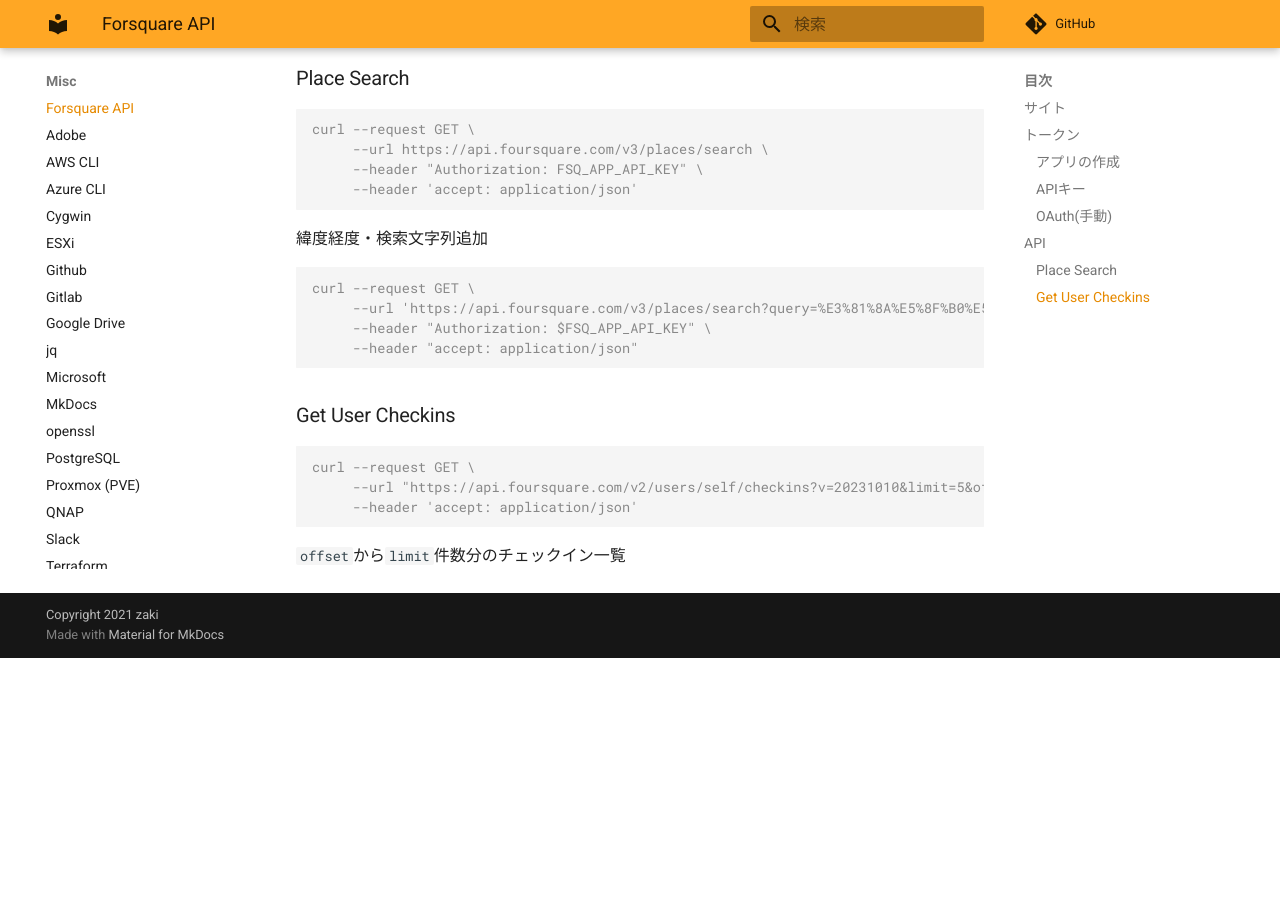
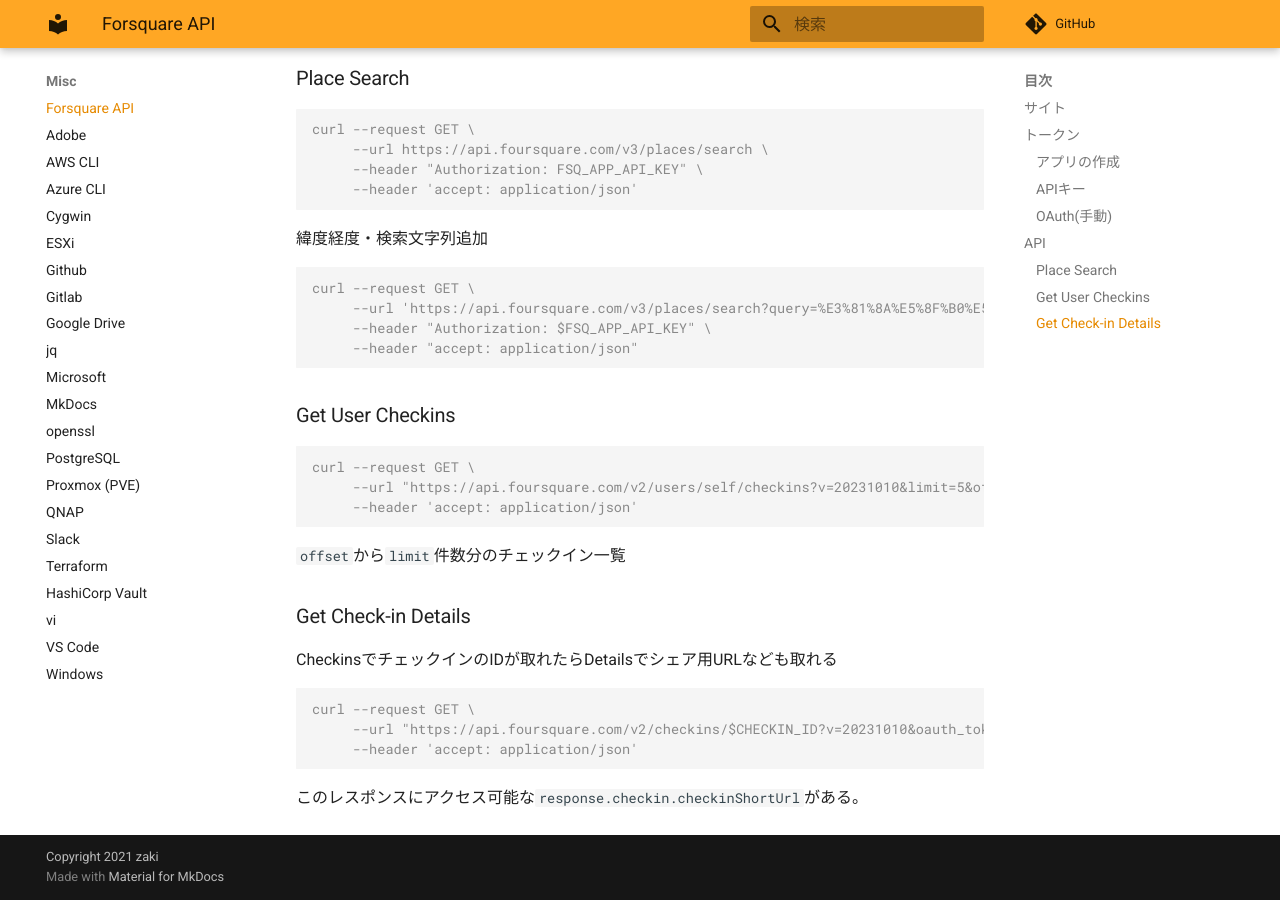
Before and after one commit to zaki-lknr/docs, an MkDocs documentation site: the page built from docs/Misc/4sq.md, in a window 1280 px wide and 900 px high, scrolled down 1048 px. Built offline with MkDocs 1.6.1 and Material for MkDocs 9.7.7, drawn with Linux system fonts in a browser that asks for light colours; comment, search, counter and statistics services are not loaded; before the commit the page ends 1706 px from its top, so only the background shows below that.

Commit message:
add: misc/4sq: check-in detail

````diff
--- a/docs/Misc/4sq.md
+++ b/docs/Misc/4sq.md
@@ -55,3 +55,15 @@ curl --request GET \
 ```
 
 `offset`から`limit`件数分のチェックイン一覧
+
+### Get Check-in Details
+
+CheckinsでチェックインのIDが取れたらDetailsでシェア用URLなども取れる
+
+```console
+curl --request GET \
+     --url "https://api.foursquare.com/v2/checkins/$CHECKIN_ID?v=20231010&oauth_token=$FSQ_OAUTH_TOKEN" \
+     --header 'accept: application/json'
+```
+
+このレスポンスにアクセス可能な`response.checkin.checkinShortUrl`がある。
````
